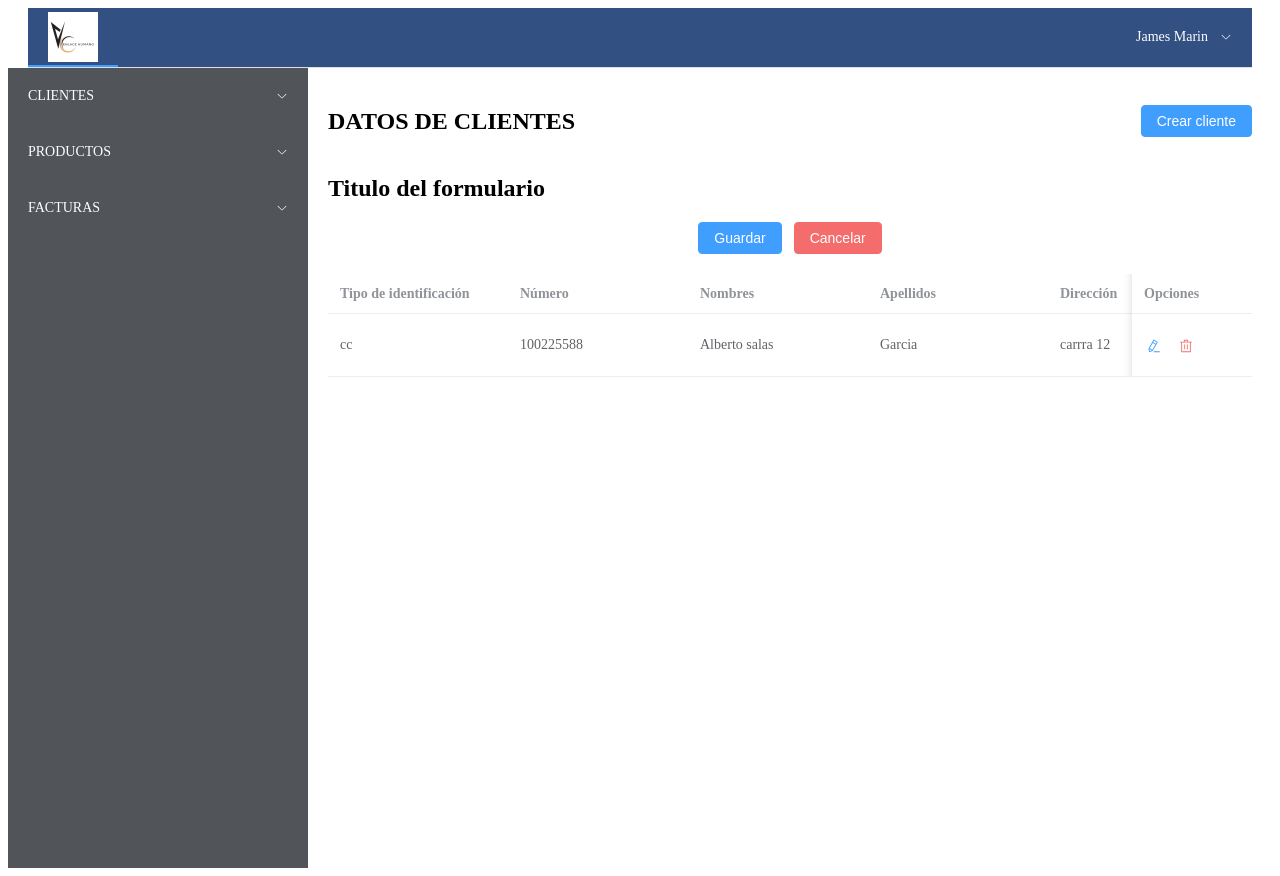
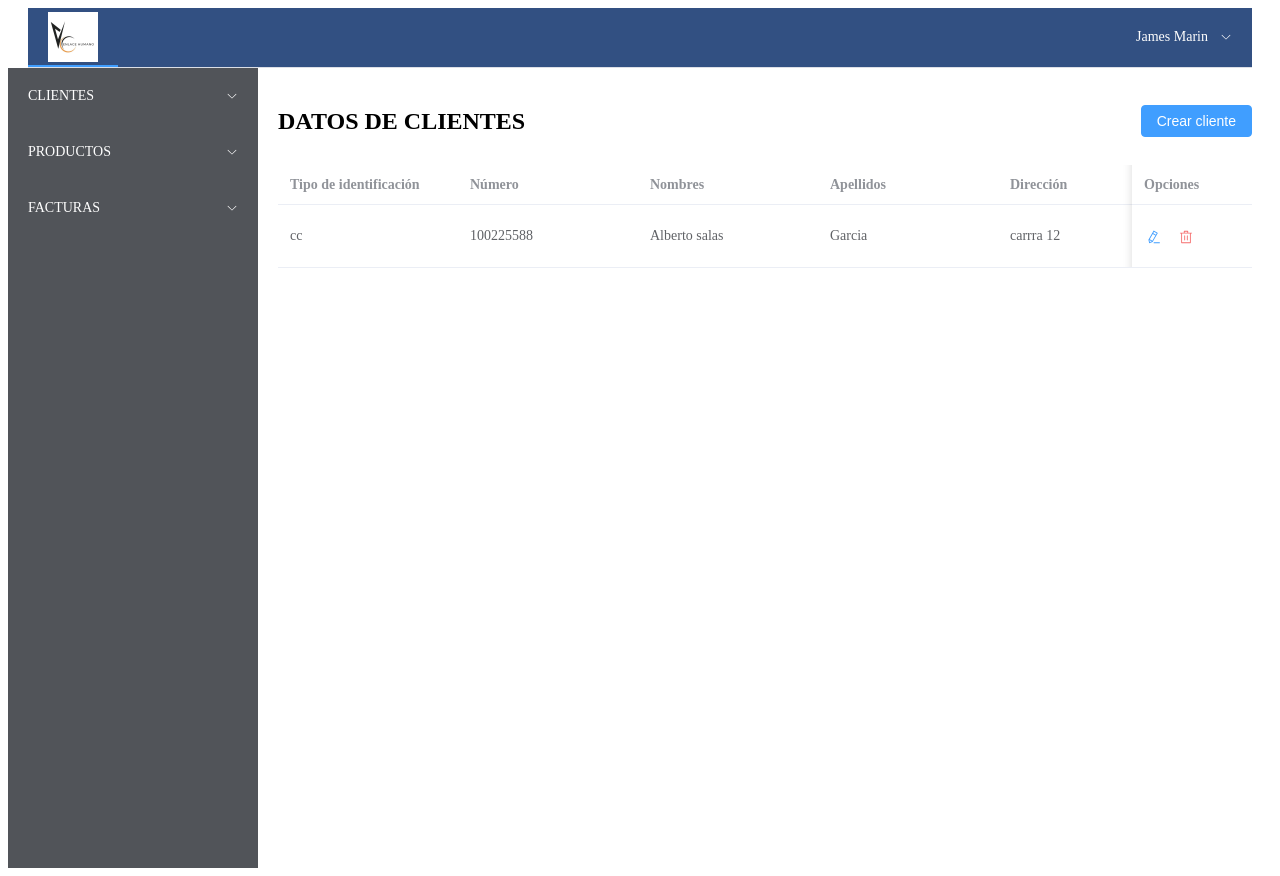
Before and after one commit to Jamesmarin2932/proyecto_sena_facturacion_fronted, a Vue app: page /clientes in a window 1280 px wide. Built offline with nearby package versions, Linux system fonts and the light colour scheme.

Commit message:
Crear enlace modulo clientes y formulario, funcion botones crear y cancelar, router modulo clientes.

```diff
--- a/src/components/LayoutMain.vue
+++ b/src/components/LayoutMain.vue
@@ -13,7 +13,7 @@ import SideBarMain from './SideBarMain.vue'
 </el-container>
 <el-container>
 
-    <el-aside>
+    <el-aside width="250px">
         <SideBarMain/>
     </el-aside>
     <el-main>
--- a/src/components/SideBarMain.vue
+++ b/src/components/SideBarMain.vue
@@ -1,16 +1,17 @@
 <template>
   <div class="menu-container">
     <el-menu
-      default-active="2"
+
+      :default-active="$route.path"
+      router
       class="el-menu-vertical-demo"
       background-color="#515459"
       text-color="#fefefe"
-      @open="handleOpen"
-      @close="handleClose"
+
     >
     <el-sub-menu index="1">
           <template #title>CLIENTES</template>
-          <el-menu-item index="1-1">Clientes</el-menu-item>
+          <el-menu-item index="Clientes">Clientes</el-menu-item>
           <el-menu-item index="1-2">Informes</el-menu-item>
 
         </el-sub-menu>
@@ -39,11 +40,13 @@
 .menu-container {
   display: flex;
   flex-direction: column;
-  height: 100vh; /* Ocupa el 100% de la altura de la ventana */
+  height: 100vh;
 }
 
 .el-menu-vertical-demo {
-  flex-grow: 1; /* Asegura que el menú ocupe todo el espacio disponible */
-  border-right: none; /* Opcional, para eliminar la línea de borde derecha */
+  width: 250px;
+  min-height: 100%;
+  flex-grow: 1;
+  border-right: none;
 }
 </style>
--- a/src/components/formulario.vue
+++ b/src/components/formulario.vue
@@ -1,10 +1,11 @@
 <template>
 
-<div class="container-header">
+<div class="container-header" v-show="isVisible">
         <h1 class="titulo">{{ titulo }}</h1>
+
         <el-row justify="center"align="middle">
         <el-button type="primary">Guardar</el-button>
-        <el-button type="danger">Cancelar</el-button>
+        <el-button type="danger" @click="irAtras" >Cancelar</el-button>
         </el-row>
 
         <slot name="slotform"></slot>
@@ -13,14 +14,45 @@
 </template>
 
 <script setup>
+import { computed, ref } from 'vue';
 
-defineProps({
+
+const propiedad =defineProps({
     titulo: String,
 
+    isOpen:Boolean
+
 })
+
+const isVisible = computed(()=>  propiedad.isOpen);
+const $emit = defineEmits(['update:is-open']);
+
+const irAtras =()=>{
+    $emit('update:is-open', false);
+}
 
 </script>
 
 <style scoped>
 
+.form-container{
+    height: 100vh;
+    position: absolute;
+    top: 0;
+    left: 0;
+    right: 5px;
+    width: 100%;
+    z-index: 90;
+    background-color: aliceblue;
+    display: flex;
+    flex-direction: column;
+    height: calc(100vh + 42%);
+
+}
+.form-container_row{
+    display: flex;
+    align-items: center;
+    padding: 10px;
+}
+
 </style>
--- a/src/components/headerButton.vue
+++ b/src/components/headerButton.vue
@@ -1,36 +1,32 @@
 <template>
-    <div  class="container">
-
+    <div class="container">
       <div class="container-header">
         <h1 class="titulo">{{ titulo }}</h1>
-        <el-row justify="center"align="middle">
-        <el-button type="primary">{{ tituloboton }}</el-button>
+        <el-row justify="center" align="middle">
+          <!-- Llamar a la función abrir cuando se hace clic en el botón -->
+          <el-button type="primary" @click="abrir">{{ tituloboton }}</el-button>
         </el-row>
       </div>
-
-
     </div>
-
-
-
-
   </template>
 
   <script setup>
-
   defineProps({
     titulo: String,
-    tituloboton:String,
-})
-
+    tituloboton: String,
+    abrir: {
+      type: Function,
+      required: true, // Asegúrate de que 'abrir' sea requerido
+    }
+  });
   </script>
 
   <style scoped>
-.container{
-    margin-bottom: 10;
+  .container {
+    margin-bottom: 10px;
   }
 
-.container-header{
+  .container-header {
     display: flex;
     justify-content: space-between;
     padding: 0px;
--- a/src/views/clientes/Componentes/formClientes.vue
+++ b/src/views/clientes/Componentes/formClientes.vue
@@ -1,7 +1,7 @@
-<template>
+<template >
 <h1></h1>
 
-</template>
+</template >
 
 <script setup>
 
--- a/src/views/clientes/clientes.vue
+++ b/src/views/clientes/clientes.vue
@@ -4,10 +4,11 @@
       <header-button
         :titulo="'DATOS DE CLIENTES'"
         :tituloboton="'Crear cliente'"
+        :abrir="abrirFormulario"
       />
 
 
-      <formulario :titulo="'Titulo del formulario'">
+      <formulario :titulo="'Titulo del formulario'" v-model:is-open="mostrarFormulario">
 
         <template #slotform>
           <form-clientes />
@@ -15,7 +16,7 @@
       </formulario>
 
       <!-- Tabla de datos de clientes -->
-      <div>
+      <div v-if="!mostrarFormulario">
         <el-table :data="tableData" stripe style="width: 100%">
           <el-table-column prop="Tipo_de_identificacion" label="Tipo de identificación" width="180" />
           <el-table-column prop="Numero" label="Número" width="180" />
@@ -40,7 +41,7 @@
 
 
 <script lang="ts" setup>
-import { reactive } from 'vue'
+import { reactive, ref } from 'vue'
 import LayoutMain from '../../components/LayoutMain.vue';
 import formClientes from './Componentes/formClientes.vue';
 import headerButton from '../../components/headerButton.vue';
@@ -64,6 +65,13 @@ const onSubmit = () => {
   console.log('submit!')
 }
 
+const mostrarFormulario =ref( false);
+
+const abrirFormulario =()=>{
+  mostrarFormulario.value=true;
+
+}
+
 const tableData = [
   {
     Tipo_de_identificacion: 'cc',
```
Lines whose indentation alone changed are shown as unchanged.
